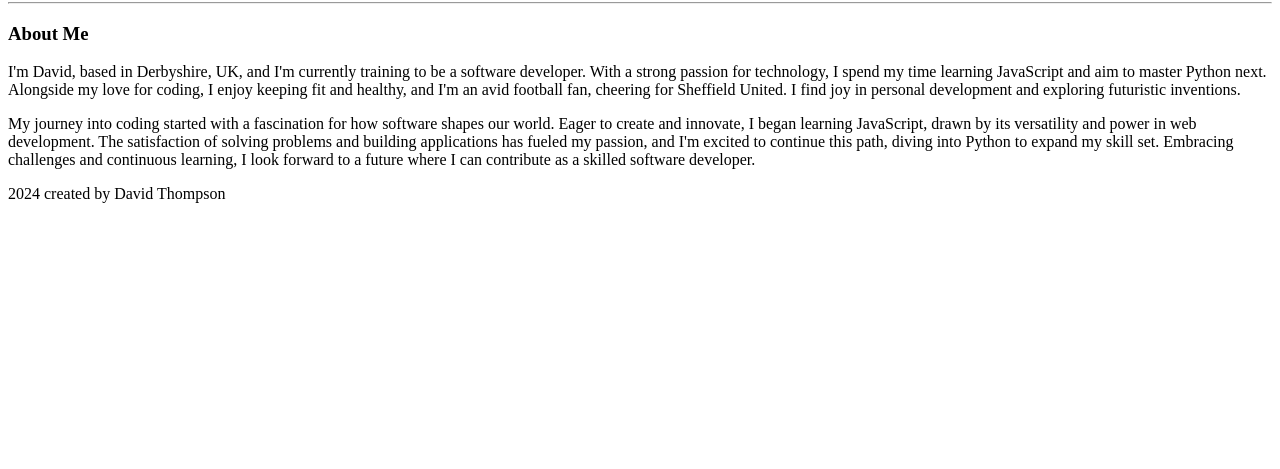
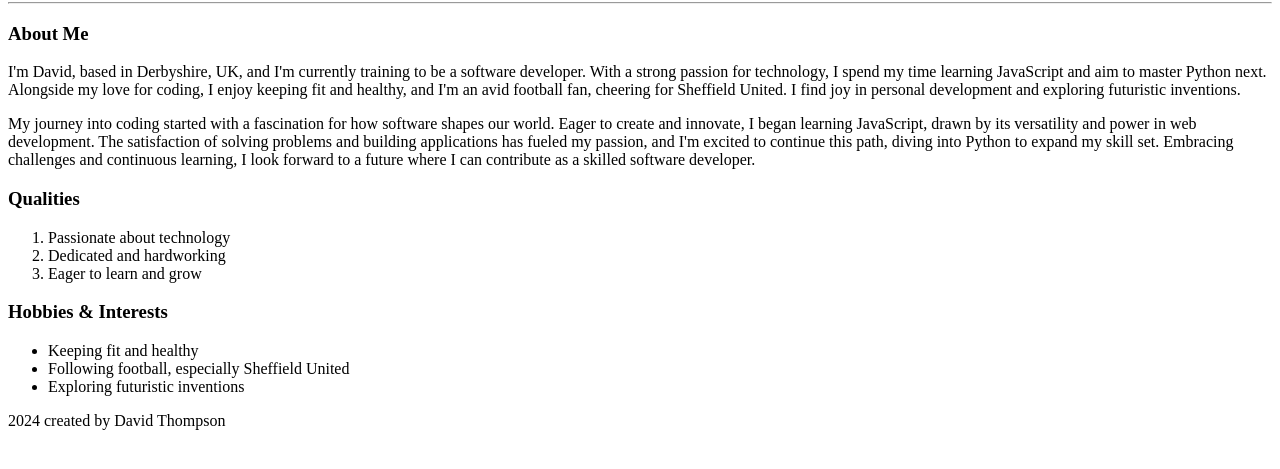
Before and after one commit to deetee25/portfolio, a plain HTML site: page index.html in a window 1280 px wide. Shown: the part 125-594 px from the top of the page. Drawn offline with Linux system fonts and the light colour scheme.

Commit message:
Add Qualities and Hobbies & Interests sections with lists

```diff
--- a/index.html
+++ b/index.html
@@ -26,6 +26,22 @@
             Embracing challenges and continuous learning, I look forward to a future where I can contribute as a skilled software developer.
         </p>
     </main>
+    <section>
+        <h3>Qualities</h3>
+        <ol>
+            <li>Passionate about technology</li>
+            <li>Dedicated and hardworking</li>
+            <li>Eager to learn and grow</li>
+        </ol>
+    </section>
+    <section>
+        <h3>Hobbies & Interests</h3>
+        <ul>
+            <li>Keeping fit and healthy</li>
+            <li>Following football, especially Sheffield United</li>
+            <li>Exploring futuristic inventions</li>
+        </ul>
+    </section>
         <footer>
             <p>2024 created by David Thompson</p>
         </footer>
```
